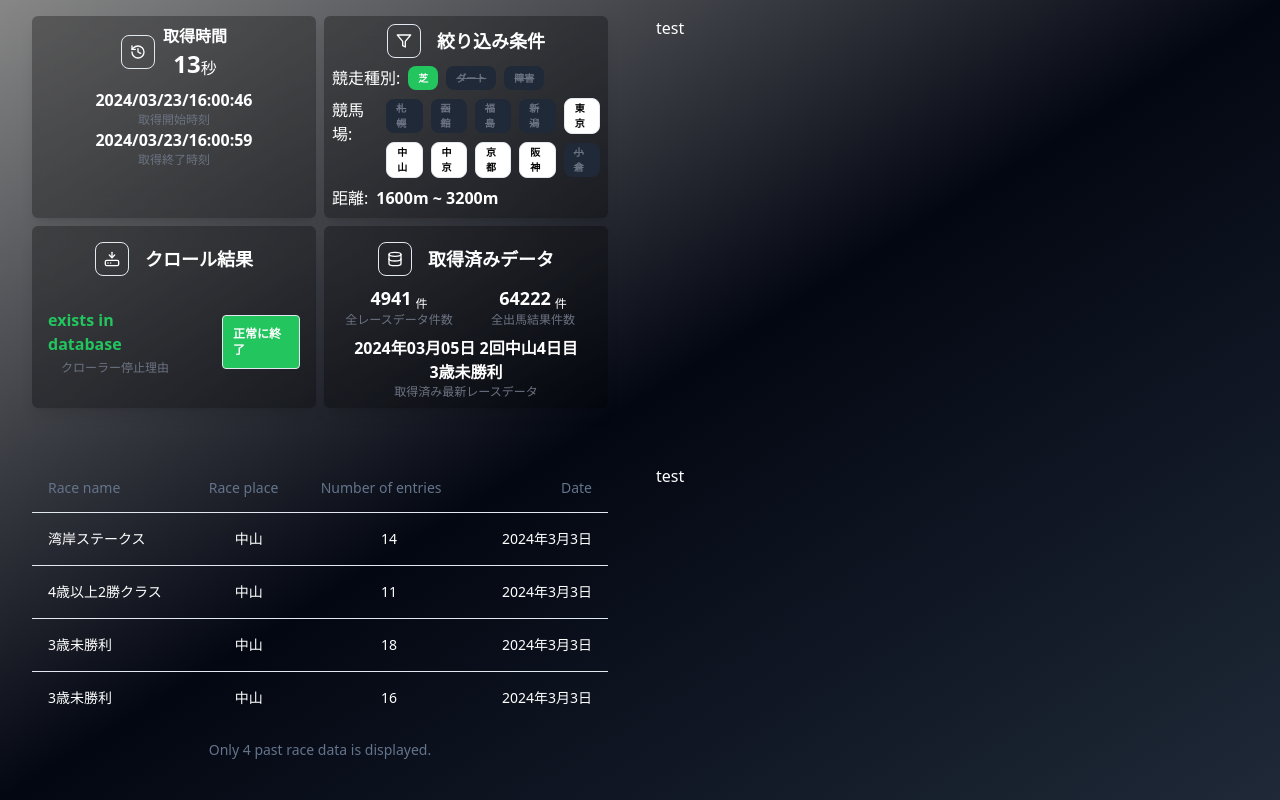
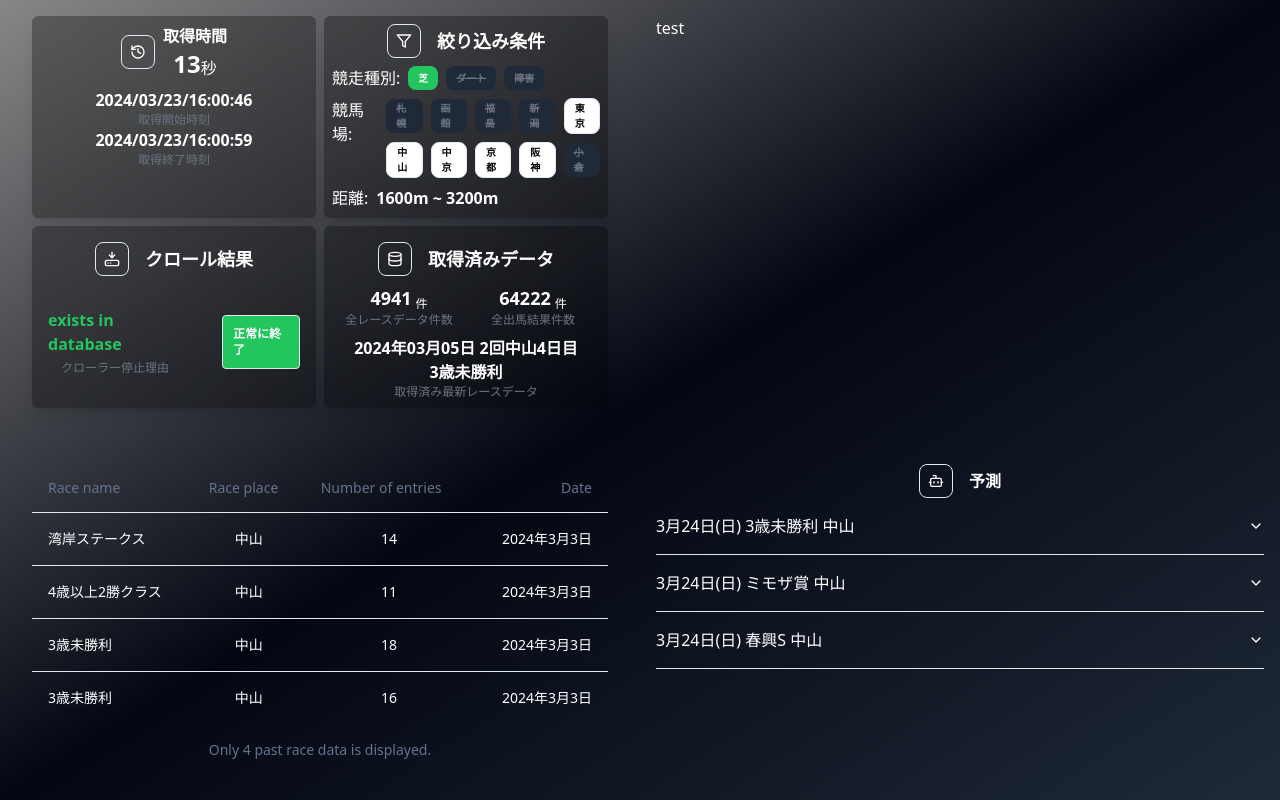
Before and after one commit to katsuya6152/winnings-whisper, a Next.js app in the folder frontend/dashboard/: page /top in a window 1280 px wide. Built offline with nearby package versions, Linux system fonts and the light colour scheme.

Commit message:
feat(fe):add predict component in top page

```diff
--- a/frontend/dashboard/package.json
+++ b/frontend/dashboard/package.json
@@ -15,6 +15,7 @@
   },
   "dependencies": {
     "@hookform/resolvers": "^3.3.4",
+    "@radix-ui/react-accordion": "^1.1.2",
     "@radix-ui/react-slot": "^1.0.2",
     "axios": "^1.6.8",
     "class-variance-authority": "^0.7.0",
--- /dev/null
+++ b/frontend/dashboard/src/components/page/top/Predict/HorseEntry.tsx
@@ -0,0 +1,25 @@
+import { FC } from 'react'
+import IconComponent from './IconComponent'
+
+interface HorseEntryProps {
+  index: number
+  number: string
+  name: string
+  percentage: string
+}
+
+export const HorseEntry: FC<HorseEntryProps> = ({
+  index,
+  number,
+  name,
+  percentage,
+}) => {
+  return (
+    <div className="flex items-center gap-2">
+      <IconComponent index={index} />
+      <p>{number}</p>
+      <p>{name}</p>
+      <p>{percentage}%</p>
+    </div>
+  )
+}
--- /dev/null
+++ b/frontend/dashboard/src/components/page/top/Predict/IconComponent.tsx
@@ -0,0 +1,19 @@
+import React from 'react'
+import { Disc2, Circle, Triangle } from 'lucide-react'
+
+interface IconProps {
+  index: number
+}
+
+const IconComponent: React.FC<IconProps> = ({ index }) => {
+  switch (index) {
+    case 0:
+      return <Disc2 />
+    case 1:
+      return <Circle />
+    default:
+      return <Triangle />
+  }
+}
+
+export default IconComponent
--- a/frontend/dashboard/src/components/page/top/Predict/index.tsx
+++ b/frontend/dashboard/src/components/page/top/Predict/index.tsx
@@ -1,3 +1,38 @@
+import { Bot } from 'lucide-react'
+import raceEntries from './raceEntries.json'
+import { HorseEntry } from './HorseEntry'
+import {
+  Accordion,
+  AccordionContent,
+  AccordionItem,
+  AccordionTrigger,
+} from '@/components/ui/accordion'
+
 export const Predict = () => {
-  return <div className="p-4">test</div>
+  return (
+    <div className="p-4">
+      <div className="flex items-center justify-center gap-4">
+        <div className="rounded-lg border p-2">
+          <Bot className="h-4 w-4" />
+        </div>
+        <div className="font-bold">
+          <p>予測</p>
+        </div>
+      </div>
+      <div>
+        <Accordion type="single" collapsible className="w-full">
+          {raceEntries.map((entry, index) => (
+            <AccordionItem key={index} value={`item-${index}`}>
+              <AccordionTrigger>{entry.date}</AccordionTrigger>
+              <AccordionContent className="flex flex-col gap-2">
+                {entry.horses.map((horse, horseIndex) => (
+                  <HorseEntry key={horseIndex} index={horseIndex} {...horse} />
+                ))}
+              </AccordionContent>
+            </AccordionItem>
+          ))}
+        </Accordion>
+      </div>
+    </div>
+  )
 }
--- /dev/null
+++ b/frontend/dashboard/src/components/page/top/Predict/raceEntries.json
@@ -0,0 +1,71 @@
+[
+  {
+    "date": "3月24日(日) 3歳未勝利 中山",
+    "horses": [
+      {
+        "icon": "Disc2",
+        "number": "11",
+        "name": "クリノモルガナイト",
+        "percentage": "38.6"
+      },
+      {
+        "icon": "Circle",
+        "number": "12",
+        "name": "サクラトップセラー",
+        "percentage": "38.5"
+      },
+      {
+        "icon": "Triangle",
+        "number": "8",
+        "name": "エムズマン",
+        "percentage": "35.8"
+      }
+    ]
+  },
+  {
+    "date": "3月24日(日) ミモザ賞 中山",
+    "horses": [
+      {
+        "icon": "Disc2",
+        "number": "3",
+        "name": "ニシノティアモ",
+        "percentage": "42.6"
+      },
+      {
+        "icon": "Circle",
+        "number": "4",
+        "name": "ティンク",
+        "percentage": "38.2"
+      },
+      {
+        "icon": "Triangle",
+        "number": "6",
+        "name": "エセルフリーダ",
+        "percentage": "25.8"
+      }
+    ]
+  },
+  {
+    "date": "3月24日(日) 春興S 中山",
+    "horses": [
+      {
+        "icon": "Disc2",
+        "number": "11",
+        "name": "コントラポスト",
+        "percentage": "38.9"
+      },
+      {
+        "icon": "Circle",
+        "number": "12",
+        "name": "サイルーン",
+        "percentage": "31.5"
+      },
+      {
+        "icon": "Triangle",
+        "number": "8",
+        "name": "リサリサ",
+        "percentage": "21.2"
+      }
+    ]
+  }
+]
--- /dev/null
+++ b/frontend/dashboard/src/components/ui/accordion.tsx
@@ -0,0 +1,58 @@
+'use client'
+
+import * as React from 'react'
+import * as AccordionPrimitive from '@radix-ui/react-accordion'
+import { ChevronDown } from 'lucide-react'
+
+import { cn } from '@/lib/utils'
+
+const Accordion = AccordionPrimitive.Root
+
+const AccordionItem = React.forwardRef<
+  React.ElementRef<typeof AccordionPrimitive.Item>,
+  React.ComponentPropsWithoutRef<typeof AccordionPrimitive.Item>
+>(({ className, ...props }, ref) => (
+  <AccordionPrimitive.Item
+    ref={ref}
+    className={cn('border-b', className)}
+    {...props}
+  />
+))
+AccordionItem.displayName = 'AccordionItem'
+
+const AccordionTrigger = React.forwardRef<
+  React.ElementRef<typeof AccordionPrimitive.Trigger>,
+  React.ComponentPropsWithoutRef<typeof AccordionPrimitive.Trigger>
+>(({ className, children, ...props }, ref) => (
+  <AccordionPrimitive.Header className="flex">
+    <AccordionPrimitive.Trigger
+      ref={ref}
+      className={cn(
+        'flex flex-1 items-center justify-between py-4 font-medium transition-all hover:underline [&[data-state=open]>svg]:rotate-180',
+        className,
+      )}
+      {...props}
+    >
+      {children}
+      <ChevronDown className="h-4 w-4 shrink-0 transition-transform duration-200" />
+    </AccordionPrimitive.Trigger>
+  </AccordionPrimitive.Header>
+))
+AccordionTrigger.displayName = AccordionPrimitive.Trigger.displayName
+
+const AccordionContent = React.forwardRef<
+  React.ElementRef<typeof AccordionPrimitive.Content>,
+  React.ComponentPropsWithoutRef<typeof AccordionPrimitive.Content>
+>(({ className, children, ...props }, ref) => (
+  <AccordionPrimitive.Content
+    ref={ref}
+    className="overflow-hidden text-sm transition-all data-[state=closed]:animate-accordion-up data-[state=open]:animate-accordion-down"
+    {...props}
+  >
+    <div className={cn('pb-4 pt-0', className)}>{children}</div>
+  </AccordionPrimitive.Content>
+))
+
+AccordionContent.displayName = AccordionPrimitive.Content.displayName
+
+export { Accordion, AccordionItem, AccordionTrigger, AccordionContent }
```
Also changed, not shown: 1 other file (tests, documents, lock files or other folders).
